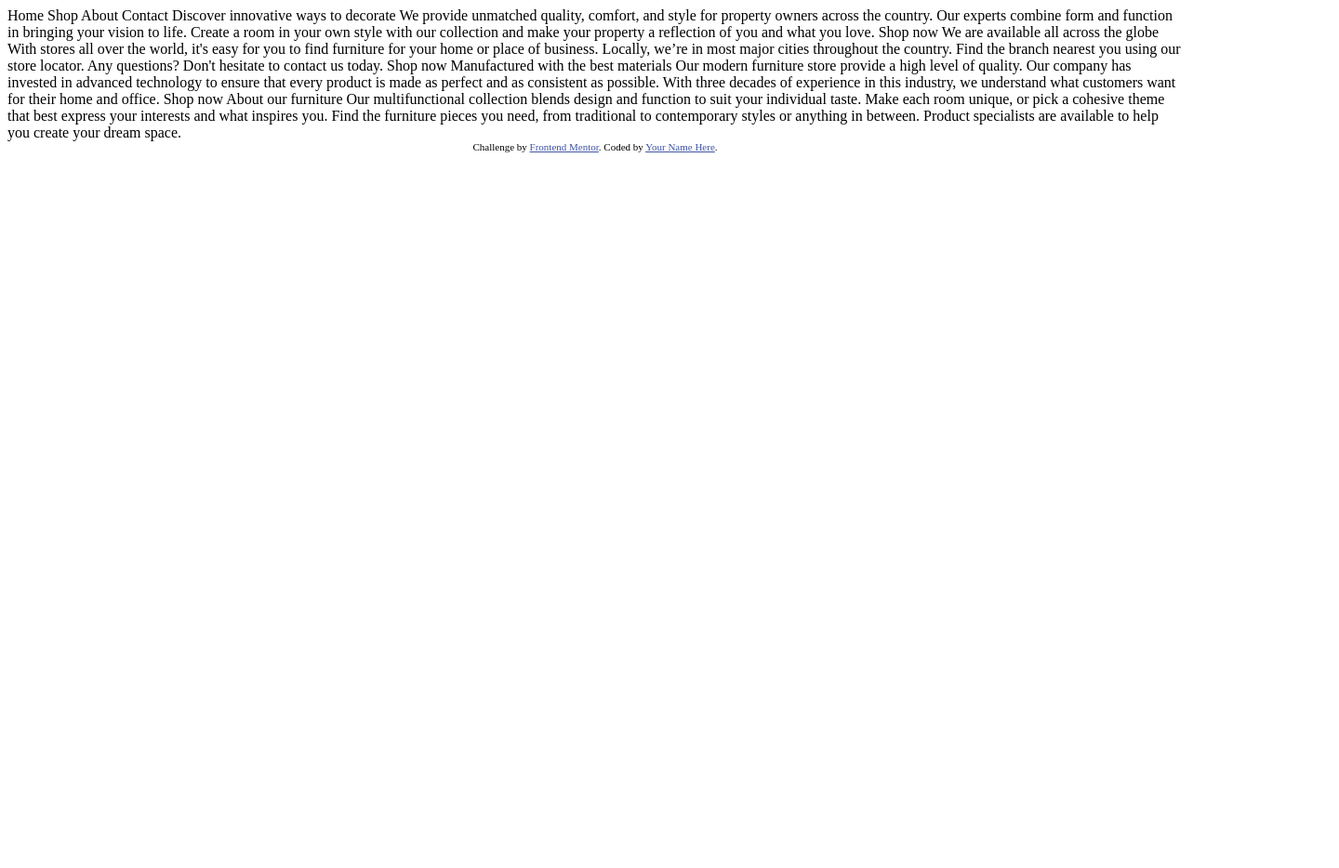
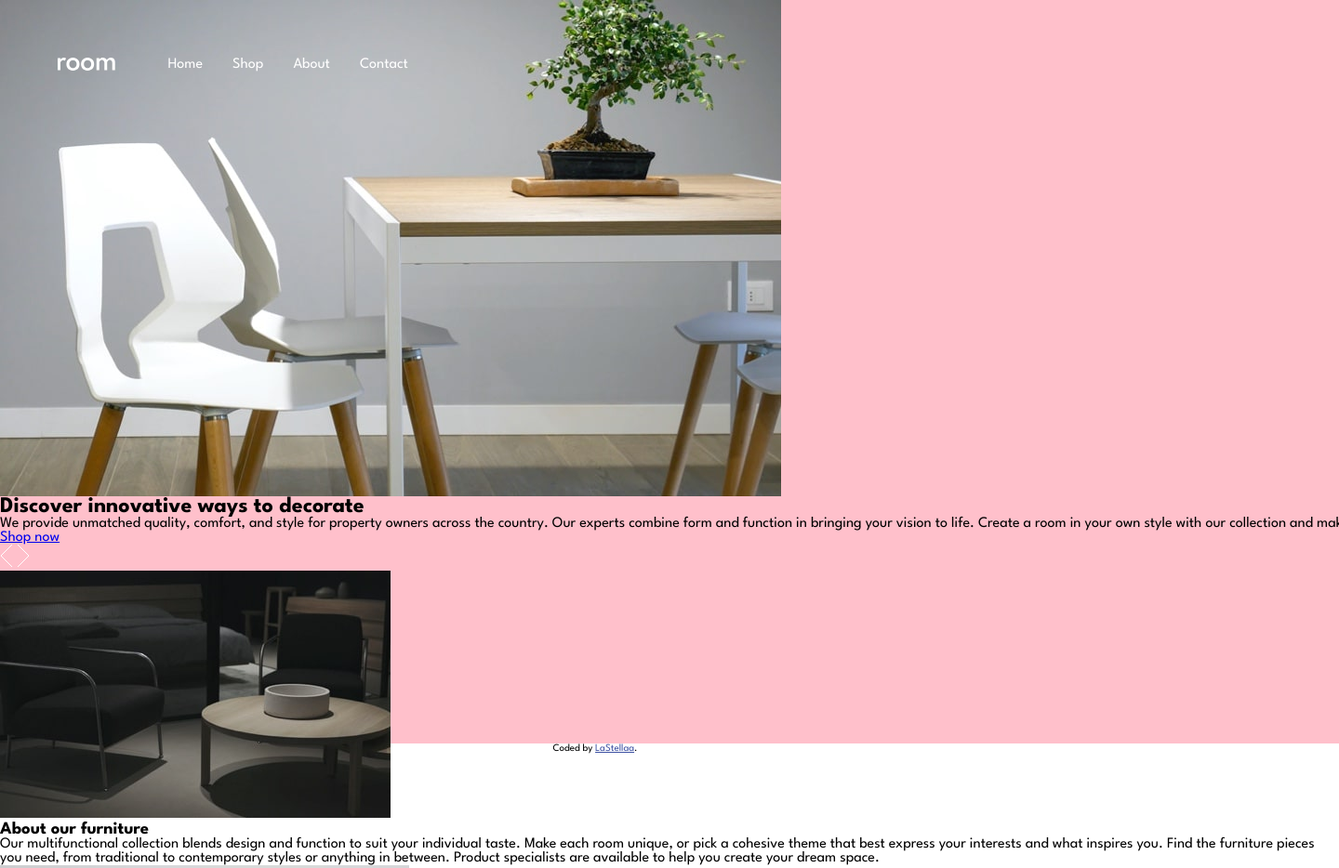
Before and after one commit to LaStellaa/room-homepage-master, a plain HTML site: page index.html in a window 1280 px wide. Shown: the top 934 px of the page at 93% size, 1440 px wide, since content can reach past the window. Before the commit the page ends 800 px from the top, so only its background shows below. Drawn offline with Linux system fonts and the light colour scheme.

Commit message:
git commit -m "first commit"

```diff
--- a/index.html
+++ b/index.html
@@ -1,59 +1,180 @@
 <!DOCTYPE html>
 <html lang="en">
   <head>
-  <meta charset="UTF-8">
-  <meta name="viewport" content="width=device-width, initial-scale=1.0"> <!-- displays site properly based on user's device -->
+    <meta charset="UTF-8" />
+    <meta name="viewport" content="width=device-width, initial-scale=1.0" />
+    <link rel="stylesheet" href="./styles.css" />
+    <link rel="preconnect" href="https://fonts.googleapis.com" />
+    <link rel="preconnect" href="https://fonts.gstatic.com" crossorigin />
+    <link
+      href="https://fonts.googleapis.com/css2?family=League+Spartan:wght@100..900&display=swap"
+      rel="stylesheet"
+    />
+    <link
+      rel="icon"
+      type="image/png"
+      sizes="32x32"
+      href="./images/favicon-32x32.png"
+    />
 
-  <link rel="icon" type="image/png" sizes="32x32" href="./images/favicon-32x32.png">
+    <title>Room homepage</title>
 
-  <title>Frontend Mentor | Room homepage</title>
-
-  <!-- Feel free to remove these styles or customise in your own stylesheet 👍 -->
     <style>
-    .attribution { font-size: 11px; text-align: center; }
-    .attribution a { color: hsl(228, 45%, 44%); }
+      .attribution {
+        font-size: 11px;
+        text-align: center;
+      }
+      .attribution a {
+        color: hsl(228, 45%, 44%);
+      }
     </style>
   </head>
   <body>
-  Home
-  Shop
-  About
-  Contact
+    <main>
+      <header class="header">
+        <nav class="nav">
+          <img class="nav__logo" src="./images/logo.svg" alt="room logo" />
+          <img
+            class="nav__hamburger nav__hamburger--mobile"
+            src="./images/icon-hamburger.svg"
+            alt="hamburger icon"
+          />
+          <img
+            class="nav__close nav__close--mobile"
+            src="./images/icon-close.svg"
+            alt="close icon"
+          />
+          <ul class="nav__list">
+            <li class="nav__item"><a href="#">Home</a></li>
+            <li class="nav__item"><a href="#">Shop</a></li>
+            <li class="nav__item"><a href="#">About</a></li>
+            <li class="nav__item"><a href="#">Contact</a></li>
+          </ul>
+        </nav>
+      </header>
+      <section class="carousel">
+        <div class="carousel__slides">
+          <div class="carousel__slide carousel__slide--active">
+            <picture class="carousel__image">
+              <source
+                srcset="./images/desktop-image-hero-1.jpg"
+                media="
+              (min-width:768px)"
+              />
+              <img
+                src="./images/mobile-image-hero-1.jpg"
+                alt="sleek modern chair"
+              />
+            </picture>
+            <div class="carousel__content">
+              <h2 class="carousel__title">
+                Discover innovative ways to decorate
+              </h2>
+              <p class="carousel__paragraph">
+                We provide unmatched quality, comfort, and style for property
+                owners across the country. Our experts combine form and function
+                in bringing your vision to life. Create a room in your own style
+                with our collection and make your property a reflection of you
+                and what you love.
+              </p>
+              <a href="#" class="carousel__button">Shop now</a>
+            </div>
+          </div>
 
-  Discover innovative ways to decorate
+          <div class="carousel__slide">
+            <picture class="carousel__image">
+              <source
+                srcset="./images/desktop-image-hero-2.jpg"
+                media="
+              (min-width:768px)"
+              />
+              <img
+                src="./images/mobile-image-hero-2.jpg"
+                alt="sleek modern chair"
+              />
+            </picture>
+            <div class="carousel__content">
+              <h2 class="carousel__title">
+                We are available all across the globe
+              </h2>
+              <p class="carousel__paragraph">
+                With stores all over the world, it's easy for you to find
+                furniture for your home or place of business. Locally, we’re in
+                most major cities throughout the country. Find the branch
+                nearest you using our store locator. Any questions? Don't
+                hesitate to contact us today.
+              </p>
+              <a href="#" class="carousel__button">Shop now</a>
+            </div>
+          </div>
 
-  We provide unmatched quality, comfort, and style for property owners across the country.
-  Our experts combine form and function in bringing your vision to life. Create a room in your
-  own style with our collection and make your property a reflection of you and what you love.
-
-  Shop now
-
-  We are available all across the globe
-
-  With stores all over the world, it's easy for you to find furniture for your home or place of business.
-  Locally, we’re in most major cities throughout the country. Find the branch nearest you using our
-  store locator. Any questions? Don't hesitate to contact us today.
-
-  Shop now
-
-  Manufactured with the best materials
-
-  Our modern furniture store provide a high level of quality. Our company has invested in advanced technology
-  to ensure that every product is made as perfect and as consistent as possible. With three decades of
-  experience in this industry, we understand what customers want for their home and office.
-
-  Shop now
-
-  About our furniture
-
-  Our multifunctional collection blends design and function to suit your individual taste.
-  Make each room unique, or pick a cohesive theme that best express your interests and what
-  inspires you. Find the furniture pieces you need, from traditional to contemporary styles
-  or anything in between. Product specialists are available to help you create your dream space.
-
+          <div class="carousel__slide">
+            <picture class="carousel__image">
+              <source
+                srcset="./images/desktop-image-hero-3.jpg"
+                media="
+              (min-width:768px)"
+              />
+              <img
+                src="./images/mobile-image-hero-3.jpg"
+                alt="sleek modern chair"
+              />
+            </picture>
+            <div class="carousel__content">
+              <h2 class="carousel__title">
+                Shop now Manufactured with the best materials
+              </h2>
+              <p class="carousel__paragraph">
+                Our modern furniture store provide a high level of quality. Our
+                company has invested in advanced technology to ensure that every
+                product is made as perfect and as consistent as possible. With
+                three decades of experience in this industry, we understand what
+                customers want for their home and office.
+              </p>
+              <a href="#" class="carousel__button">Shop now</a>
+            </div>
+          </div>
+        </div>
+        <div class="carousel__controls">
+          <img
+            class="carousel__btn carousel__btn--prev"
+            src="./images/icon-angle-left.svg"
+            alt="left arrow"
+          />
+          <img
+            class="carousel__btn carousel__btn--right"
+            src="./images/icon-angle-right.svg"
+            alt="right arrow"
+          />
+        </div>
+      </section>
+      <section class="about">
+        <img
+          class="about__dark"
+          src="./images/image-about-dark.jpg"
+          alt="dark modern-looking chair"
+        />
+        <div class="about__text">
+          <h3 class="about__title">About our furniture</h3>
+          <p class="about__description">
+            Our multifunctional collection blends design and function to suit
+            your individual taste. Make each room unique, or pick a cohesive
+            theme that best express your interests and what inspires you. Find
+            the furniture pieces you need, from traditional to contemporary
+            styles or anything in between. Product specialists are available to
+            help you create your dream space.
+          </p>
+        </div>
+        <img
+          class="about__light"
+          src="./images/image-about-light.jpg"
+          alt="light modern-looking chair"
+        />
+      </section>
+    </main>
     <div class="attribution">
-    Challenge by <a href="https://www.frontendmentor.io?ref=challenge" target="_blank">Frontend Mentor</a>.
-    Coded by <a href="#">Your Name Here</a>.
+      Coded by <a href="https://github.com/LaStellaa">LaStellaa</a>.
     </div>
+    <script src="./script.js"></script>
   </body>
 </html>
--- a/styles.css
+++ b/styles.css
@@ -0,0 +1,86 @@
+:root {
+  /* Colors */
+  --Dark-Gray: hsl(0, 0%, 63%);
+  --Black: hsl(0, 0%, 0%);
+  --White: hsl(0, 0%, 100%);
+  --Very-Dark-Gray: hsl(0, 0%, 27%);
+
+  /* Font weight */
+  --fw-regular: 500;
+  --fw-semi-bold: 600;
+  --fw-bold: 700;
+}
+
+*,
+*::before,
+*::after {
+  margin: 0;
+  padding: 0;
+  box-sizing: border-box;
+}
+
+html {
+  font-size: 16px;
+  font-family: "League Spartan", sans-serif;
+}
+
+main {
+  width: 1440px;
+  height: 800px;
+  background-color: pink;
+}
+
+.header {
+  position: relative;
+}
+
+.nav {
+  display: flex;
+  flex-direction: row;
+  gap: 3.5rem;
+  margin-top: 3.9rem;
+  margin-left: 3.9rem;
+  z-index: 1;
+  position: absolute;
+}
+
+.nav__hamburger--mobile,
+.nav__close--mobile {
+  display: none;
+}
+
+.nav__list {
+  display: flex;
+  flex-direction: row;
+  list-style-type: none;
+  gap: 2rem;
+}
+
+.nav__list a {
+  color: white;
+  text-decoration: none;
+}
+
+.carousel {
+  overflow: hidden;
+  position: relative;
+  z-index: 0;
+}
+
+.carousel__slides {
+  display: flex;
+  width: 300%;
+  transition: transform 0.5s ease-in-out;
+}
+
+.carousel__slide {
+  width: 100%;
+  flex-shrink: 0;
+}
+
+.carousel__image img {
+  width: 840px;
+  height: 534px;
+  object-fit: cover;
+  display: block;
+}
```
Lines whose indentation alone changed are shown as unchanged.
